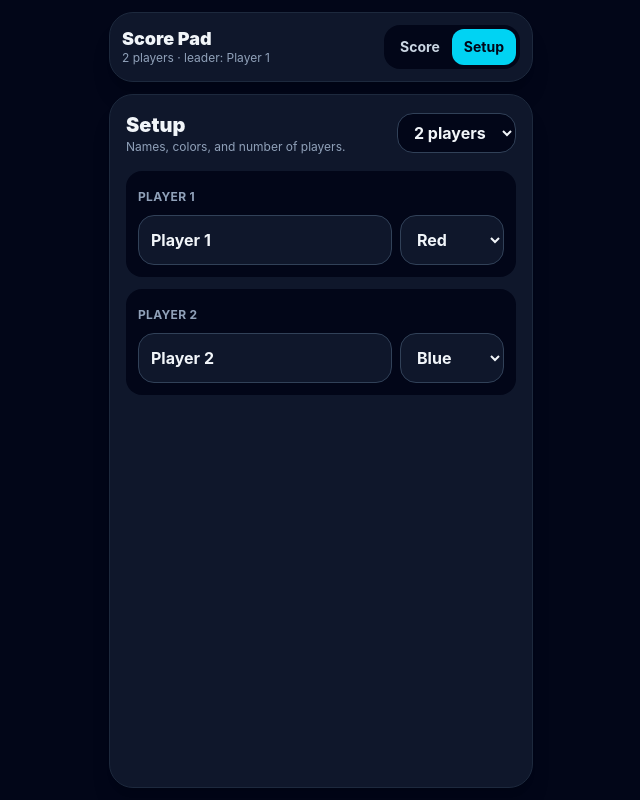
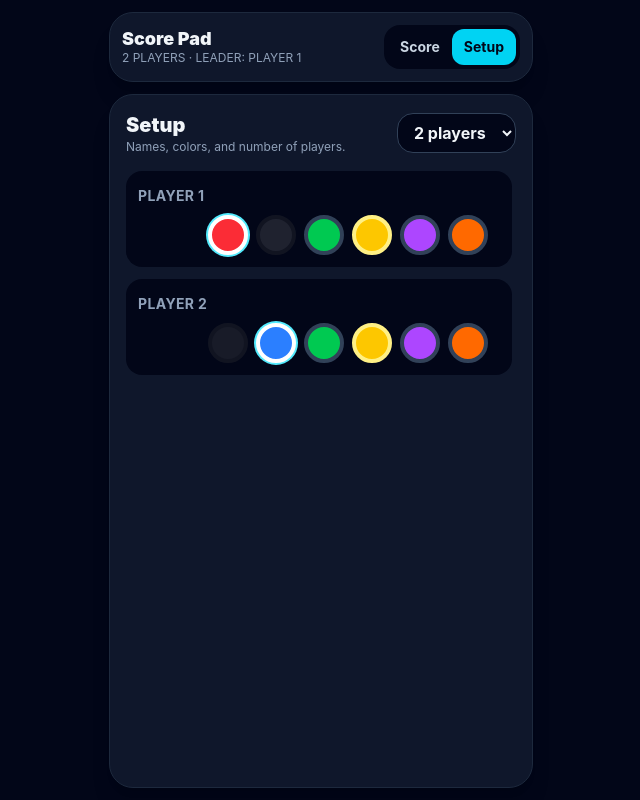
Before and after one commit to andywinn76/boardgame-scoring-app, a React (Vite) app: page / in a window 1280 px wide. Both pictures are taken after a click on the button "Setup". Shown: the whole page, without its empty margins (319-959 px from the left). Built offline with nearby package versions, Linux system fonts and the light colour scheme.

Commit message:
Clean up color selector

```diff
--- a/src/App.jsx
+++ b/src/App.jsx
@@ -20,8 +20,14 @@ function getColorClasses(color) {
   return COLOR_OPTIONS.find((option) => option.value === color)?.classes ?? COLOR_OPTIONS[0].classes;
 }
 
-function makePlayer(index) {
-  const color = COLOR_OPTIONS[index % COLOR_OPTIONS.length];
+function getFirstUnusedColor(players) {
+  return COLOR_OPTIONS.find(
+    (color) => !players.some((player) => player.color === color.value)
+  ) ?? COLOR_OPTIONS[0];
+}
+
+function makePlayer(index, existingPlayers = []) {
+  const color = getFirstUnusedColor(existingPlayers);
 
   return {
     id: crypto.randomUUID(),
@@ -69,7 +75,7 @@ export default function App() {
       const nextPlayers = [...current.players];
 
       while (nextPlayers.length < count) {
-        nextPlayers.push(makePlayer(nextPlayers.length));
+        nextPlayers.push(makePlayer(nextPlayers.length, nextPlayers));
       }
 
       return {
@@ -112,7 +118,7 @@ export default function App() {
           <div className="flex items-center justify-between gap-3">
             <div>
               <h1 className="text-lg font-black leading-tight">Score Pad</h1>
-              <p className="text-xs text-slate-400">
+              <p className="text-xs text-slate-400 uppercase">
                 {players.length} players · leader: {leader?.name ?? "—"}
               </p>
             </div>
@@ -171,6 +177,31 @@ export default function App() {
   );
 }
 
+function ColorSwatches({ player, usedColors, onSelectColor }) {
+  return (
+    <div className="flex flex-wrap justify-end gap-2">
+      {COLOR_OPTIONS.map((color) => {
+        const isSelected = player.color === color.value;
+        const isUsed = usedColors.includes(color.value) && !isSelected;
+
+        return (
+          <button
+            key={color.value}
+            type="button"
+            disabled={isUsed}
+            onClick={() => onSelectColor(color.value)}
+            title={isUsed ? `${color.name} is already in use` : color.name}
+            aria-label={`Choose ${color.name}`}
+            className={`h-10 w-10 rounded-full border-4 transition-transform active:scale-95 ${color.classes} ${
+              isSelected ? "border-white ring-2 ring-cyan-300" : "border-slate-700"
+            } ${isUsed ? "cursor-not-allowed opacity-25 grayscale" : ""}`}
+          />
+        );
+      })}
+    </div>
+  );
+}
+
 function ScoreTab({ players, onAdjustScore, onAskReset }) {
   const allZero = players.every((p) => p.score === 0);
   const compactMode = players.length >= 3;
@@ -189,8 +220,8 @@ function ScoreTab({ players, onAdjustScore, onAskReset }) {
             </div>
 
             <div className="min-w-0 text-center">
-              <p className={`${denseMode ? "text-xs" : compactMode ? "text-sm" : "text-base"} truncate font-black leading-tight`}>{player.name}</p>
-              <p className={`${denseMode ? "text-4xl" : compactMode ? "text-5xl" : "text-6xl"} font-black leading-none tracking-tight`}>{player.score}</p>
+              <p className={`${denseMode ? "text-xs" : compactMode ? "text-sm" : "text-base"} uppercase truncate font-black leading-tight`}>{player.name}</p>
+              <p className={`${denseMode ? "text-4xl" : compactMode ? "text-5xl" : "text-6xl"} uppercase font-black leading-none tracking-tight`}>{player.score}</p>
             </div>
 
             <div className={`grid ${denseMode ? "gap-1" : "gap-2"}`}>
@@ -226,6 +257,8 @@ function ScoreButton({ label, onClick, compact = false, dense = false }) {
 }
 
 function SetupTab({ players, onSetPlayerCount, onUpdatePlayer }) {
+  const usedColors = players.map((p) => p.color);
+
   return (
     <section className="mt-3 min-h-0 flex-1 overflow-hidden rounded-3xl border border-slate-800 bg-slate-900 p-4 shadow-xl">
       <div className="flex items-center justify-between gap-3">
@@ -247,31 +280,26 @@ function SetupTab({ players, onSetPlayerCount, onUpdatePlayer }) {
         </select>
       </div>
 
-      <div className="mt-4 grid gap-3">
+      <div className="mt-4 grid gap-3 overflow-y-auto pr-1">
         {players.map((player, index) => (
           <div key={player.id} className="rounded-2xl bg-slate-950 p-3">
-            <label className="text-xs font-bold uppercase tracking-wide text-slate-400">
-              Player {index + 1}
-            </label>
+            <input
+              value={player.name}
+              onFocus={(event) => event.target.select()}
+              onChange={(event) => onUpdatePlayer(player.id, { name: event.target.value })}
+              className="w-full bg-transparent text-sm font-bold uppercase tracking-wide text-slate-400 outline-none placeholder:text-slate-600 focus:text-cyan-300"
+              placeholder={`Player ${index + 1}`}
+              aria-label={`Player ${index + 1} name`}
+            />
 
-            <div className="mt-2 grid grid-cols-[1fr_auto] gap-2">
-              <input
-                value={player.name}
-                onChange={(event) => onUpdatePlayer(player.id, { name: event.target.value })}
-                className="min-w-0 rounded-2xl border border-slate-700 bg-slate-900 px-3 py-3 font-bold outline-none focus:border-cyan-400"
+            <div className="mt-2 grid grid-cols-[minmax(0,1fr)_auto] items-center gap-3">
+              {/* <p className="min-w-0 truncate text-2xl font-black">{player.name || `Player ${index + 1}`}</p> */}
+
+              <ColorSwatches
+                player={player}
+                usedColors={usedColors}
+                onSelectColor={(color) => onUpdatePlayer(player.id, { color })}
               />
-
-              <select
-                value={player.color}
-                onChange={(event) => onUpdatePlayer(player.id, { color: event.target.value })}
-                className="rounded-2xl border border-slate-700 bg-slate-900 px-3 py-3 font-bold outline-none focus:border-cyan-400"
-              >
-                {COLOR_OPTIONS.map((color) => (
-                  <option key={color.value} value={color.value}>
-                    {color.name}
-                  </option>
-                ))}
-              </select>
             </div>
           </div>
         ))}
```
